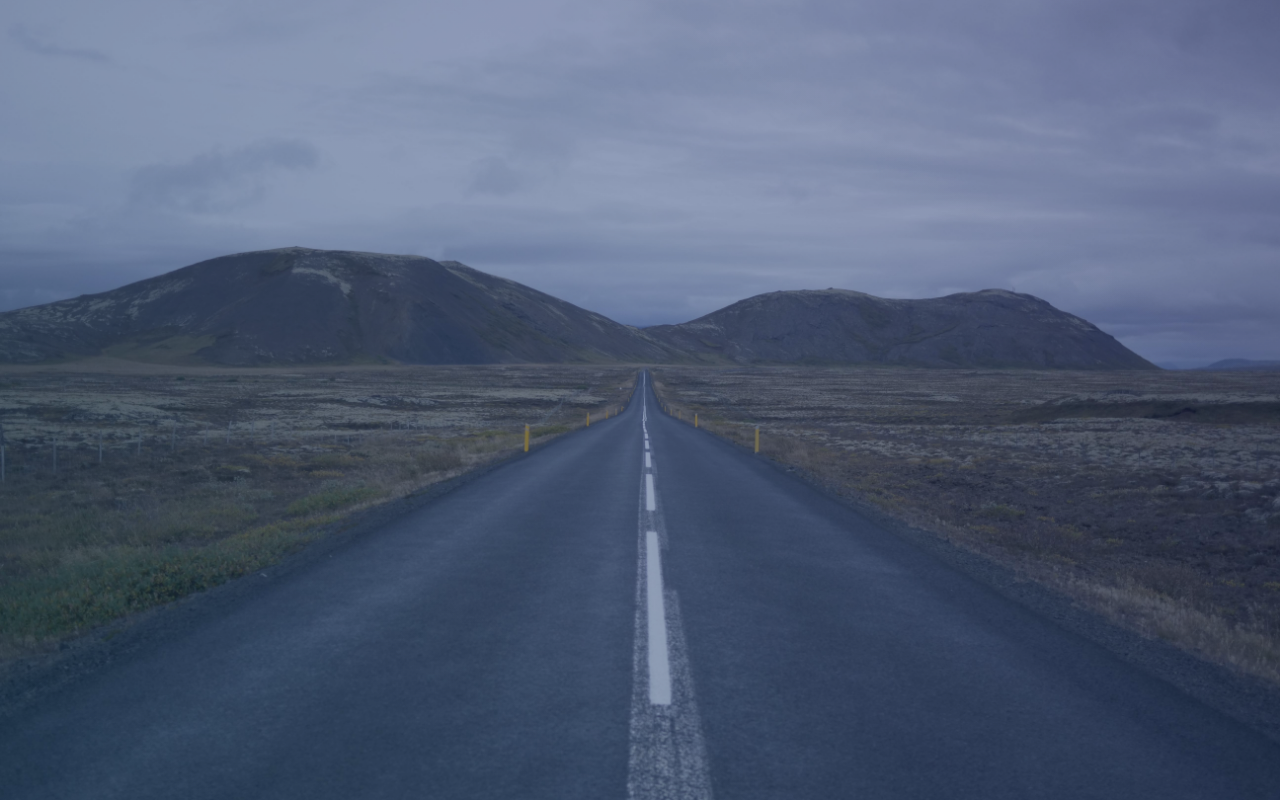
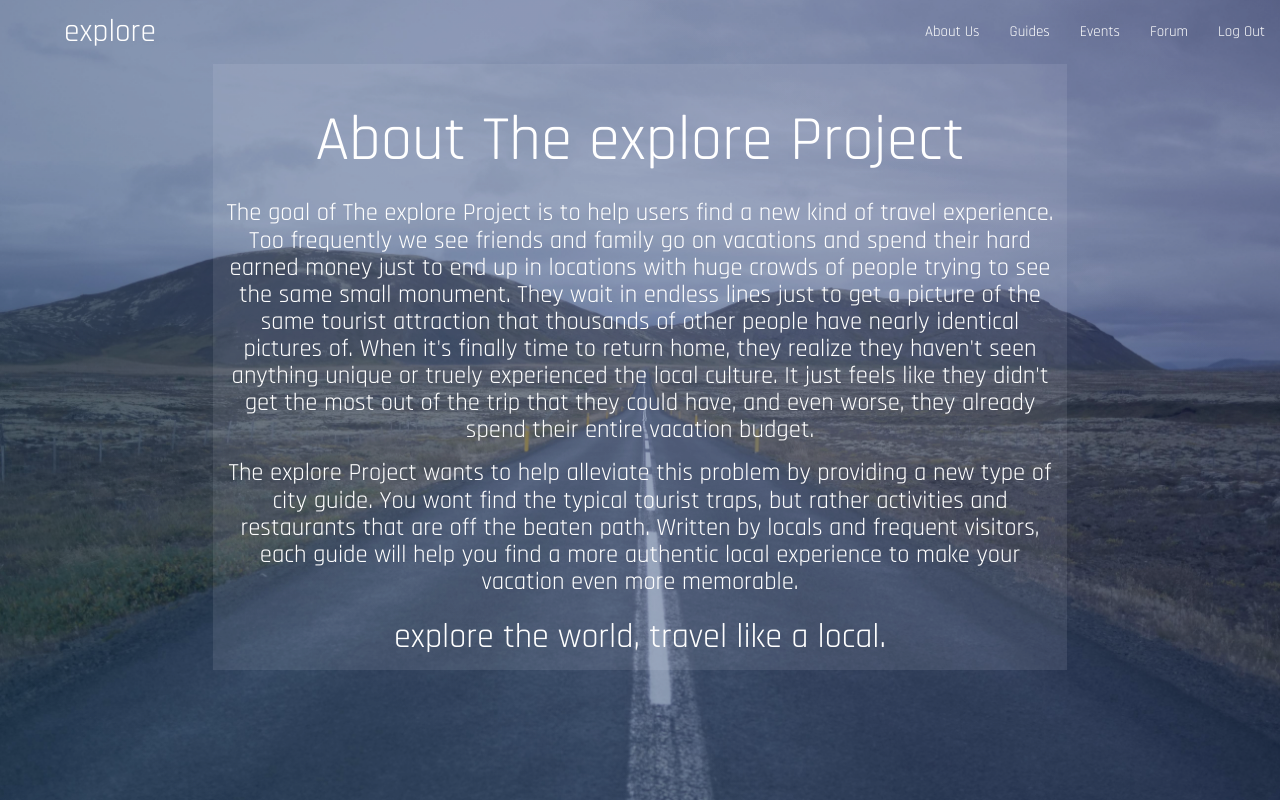
Before and after one commit to jasongoesplaces/explore, a React (Create React App) app in the folder client/: page /about in a window 1280 px wide. Built offline with nearby package versions, Linux system fonts and the light colour scheme.

Commit message:
about page added

```diff
--- a/client/public/style.css
+++ b/client/public/style.css
@@ -20,9 +20,19 @@ html {
   min-height: 85vh;
 }
 
-.dashboard {
+.guides {
   position: relative;
   min-height: 85vh;
+}
+
+.about {
+  position: relative;
+  min-height: 85vh;
+}
+
+.aboutContent {
+  text-align: center;
+  background-color: rgba(244, 244, 248, 0.096)
 }
 
 .tabs {
@@ -57,6 +67,14 @@ html {
 
 .card-action {
   text-align: center
+}
+
+.card-content p {
+  text-align: center;
+}
+
+.card-content {
+  height: 150px;
 }
 
 .card .card-action a:not(.btn):not(.btn-large):not(.btn-small):not(.btn-large):not(.btn-floating) {
--- a/client/src/App.js
+++ b/client/src/App.js
@@ -3,6 +3,7 @@ import { BrowserRouter as Router, Route, Switch } from "react-router-dom";
 import Lander from "./pages/Lander";
 import Login from "./pages/Login";
 import Signup from "./pages/Signup";
+import About from "./pages/About";
 import Guides from "./pages/Guides"
 
 const App = () => (
@@ -12,6 +13,7 @@ const App = () => (
         <Route exact path="/" component={Lander} />
         <Route exact path="/login" component={Login} />
         <Route exact path="/signup" component={Signup} />
+        <Route exact path="/about" component={About} />
         <Route exact path="/guides" component={Guides} />
       </Switch>
     </div>
--- /dev/null
+++ b/client/src/pages/About/About.js
@@ -0,0 +1,37 @@
+import React, { Component } from "react";
+import NavBar from "../../components/Nav"
+
+class About extends Component {
+  render() {
+    return (
+      <div className="about">
+        <NavBar/>
+        <div className="row">
+            <div className="col m2 hide-on-small-only"></div>
+            <div className="col s12 m8 aboutContent">
+                <h1>About The explore Project</h1>
+                <h5>The goal of The explore Project is to help users find a new kind of travel experience.
+                    Too frequently we see friends and family go on vacations and spend their hard earned
+                    money just to end up in locations with huge crowds of people trying to see the same
+                    small monument. They wait in endless lines just to get a picture of the same tourist
+                    attraction that thousands of other people have nearly identical pictures of. When it's
+                    finally time to return home, they realize they haven't seen anything unique or truely
+                    experienced the local culture. It just feels like they didn't get the most out of the
+                    trip that they could have, and even worse, they already spend their entire vacation budget.
+                </h5>
+
+                <h5>The explore Project wants to help alleviate this problem by providing a new type of city
+                    guide. You wont find the typical tourist traps, but rather activities and restaurants that
+                    are off the beaten path. Written by locals and frequent visitors, each guide will help you
+                    find a more authentic local experience to make your vacation even more memorable.
+                </h5>
+                <h4>explore the world, travel like a local.</h4>
+            </div>
+            <div className="col m2 hide-on-small-only"></div>
+        </div>
+    </div>
+    );
+  }
+}
+
+export default About;
--- /dev/null
+++ b/client/src/pages/About/index.js
@@ -0,0 +1 @@
+export { default } from "./About.js";
--- a/client/src/pages/Guides/Guides.js
+++ b/client/src/pages/Guides/Guides.js
@@ -4,7 +4,7 @@ import NavBar from "../../components/Nav"
 class Guides extends Component {
   render() {
     return (
-      <div className="dashboard">
+      <div className="guides">
         <NavBar/>
         <div className="row">
             <div className="col s12">
@@ -27,8 +27,12 @@ class Guides extends Component {
                             </div>
                             <div className="card-content">
                                 <span className="card-title">Orlando, FL, USA</span>
-                                <p>I am a very simple card. I am good at containing small bits of information.
-                                I am convenient because I require little markup to use effectively.</p>
+                                <p>Located in central Florida in the south-eastern United
+                                    States, Orlando is well known as the theme park capital
+                                    of the world. Look beyond the theme parks, though, and
+                                    you will discover The City Beautiful has much more to
+                                    offer.
+                                </p>
                             </div>
                             <div className="card-action">
                                 <a className="button" href="/guides">Explore Orlando</a>
```
